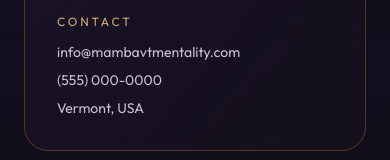
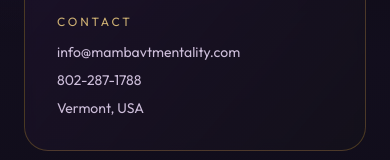
Before and after one commit to mambavtmentality/mamba, a Next.js app: page / in a window 390 px wide. Shown: the part 5345-5505 px from the top of the page. Built offline with nearby package versions, Linux system fonts and the light colour scheme.

Commit message:
Update contact phone number

```diff
--- a/components/Footer.tsx
+++ b/components/Footer.tsx
@@ -29,7 +29,7 @@ export function Footer() {
           <p className="mb-3 text-xs uppercase tracking-[0.24em] text-mamba-gold-soft/90">Contact</p>
           <div className="space-y-2 text-sm text-muted">
             <p>info@mambavtmentality.com</p>
-            <p>(555) 000-0000</p>
+            <p>802-287-1788</p>
             <p>Vermont, USA</p>
           </div>
         </div>
```
